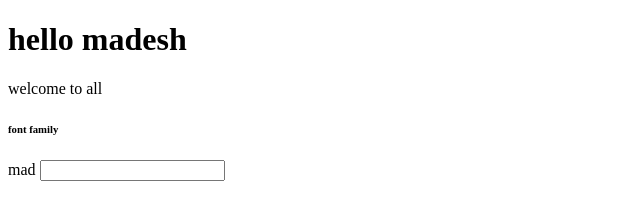
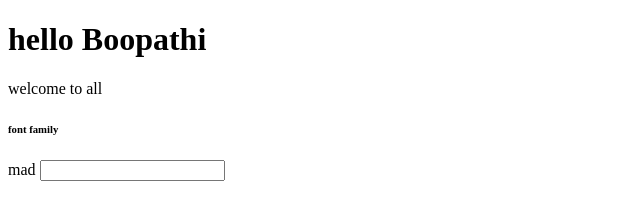
Before and after one commit to madesh-code/git_demo, a plain HTML site: page index.html in a window 1280 px wide. Shown: the full height of the page, 0-640 px from the left. Drawn offline with Linux system fonts and the light colour scheme.

Commit message:
complete

```diff
--- a/index.html
+++ b/index.html
@@ -6,7 +6,7 @@
     <title>Document</title>
 </head>
 <body>
-    <h1>hello madesh</h1>
+    <h1>hello Boopathi</h1>
     <p> welcome to all </p>
     <h6>font family</h6>
     <form action="">
```
